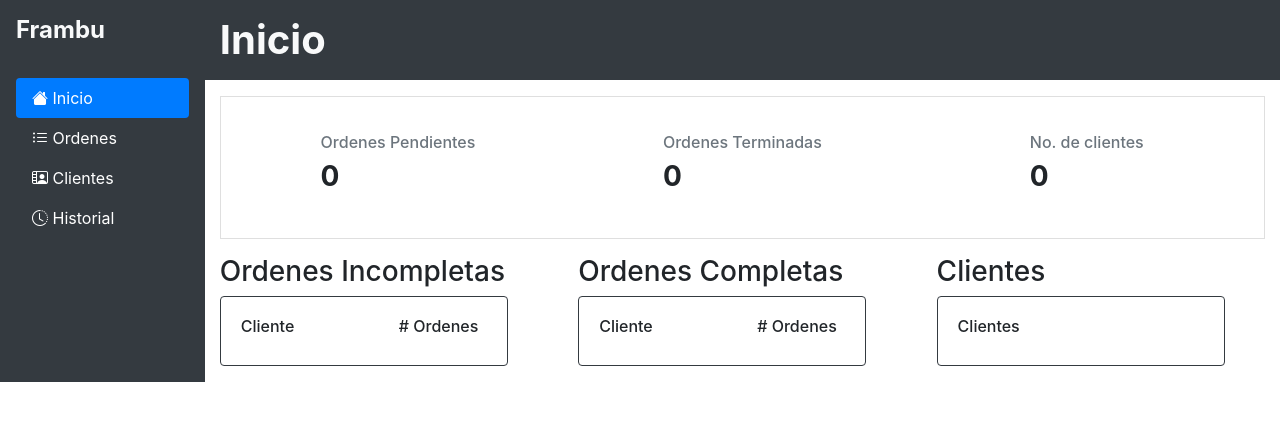
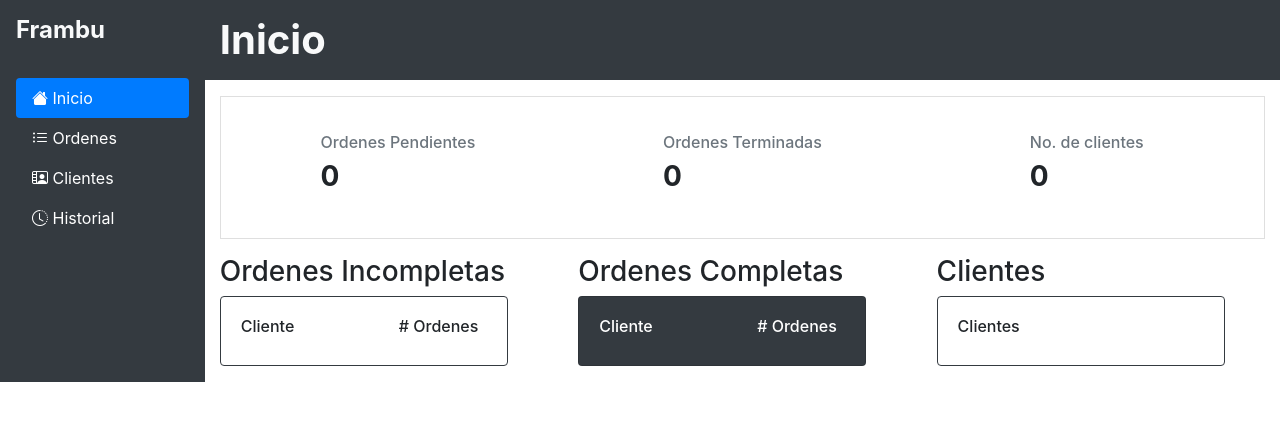
Before and after one commit to Mozta/ProyectoMermeladas, a Flask app: page / in a window 1280 px wide. Shown: the top 421 px of the page. Run offline with Flask 2, Linux system fonts and the light colour scheme; data that the repository does not hold is empty; some libraries are stand-ins or nearby versions; some web fonts are replaced.

Commit message:
Cambios Finales a Inicio

```diff
--- a/templates/index.html
+++ b/templates/index.html
@@ -131,7 +131,7 @@
                   </div>
                   <div class="col">
                     <h3>Ordenes Completas</h3>
-                    <div class="card border-dark mb-3" style="max-width: 18rem;">
+                    <div class="card text-white bg-dark mb-3" style="max-width: 18rem;">
                         <div class="row">
                             <div class="col-6">
                                 <h6 class="card-body">Cliente</h5>
@@ -142,7 +142,7 @@
                         </div>
                     </div>
                     {% for order in response.completed %}
-                    <div class="card text-white bg-dark mb-1" style="max-width: 18rem;">
+                    <div class="card border-dark mb-3" style="max-width: 18rem;">
                         <div class="row">
                             <div class="col-8">
                                 <h6 class="card-body">{{order['name']}}</h5>
```
